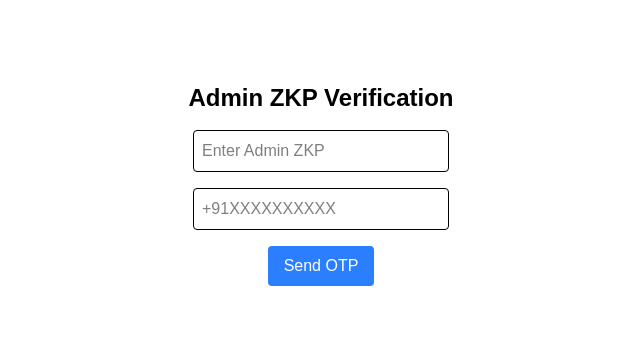
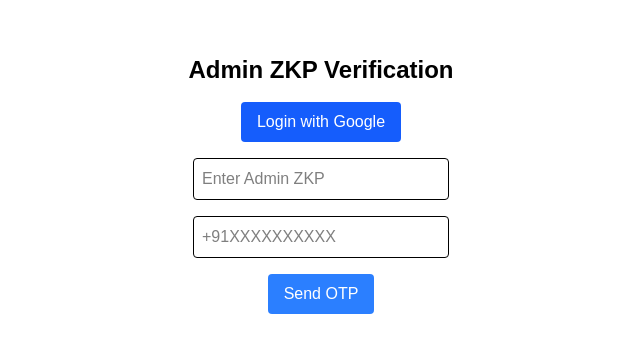
Before and after one commit to Gokul-sami/suivote, a Next.js app: page /admin in a window 1280 px wide. Shown: the part 218-570 px from the top of the page, without its empty margins (319-959 px from the left). Built offline with nearby package versions, Linux system fonts and the light colour scheme.

Commit message:
admin google login changes

```diff
--- a/src/app/admin/page.tsx
+++ b/src/app/admin/page.tsx
@@ -4,6 +4,9 @@ import { useState, useEffect } from 'react';
 import { useRouter } from 'next/navigation';
 import { RecaptchaVerifier, signInWithPhoneNumber, ConfirmationResult } from 'firebase/auth';
 import { auth } from '@/lib/firebase';
+import { Ed25519Keypair } from "@mysten/sui/keypairs/ed25519";
+import { SuiClient } from "@mysten/sui/client";
+import { generateNonce, generateRandomness } from "@mysten/sui/zklogin";
 
 declare global {
   interface Window {
@@ -15,10 +18,51 @@ export default function AdminVerify() {
   const [zkp, setZkp] = useState('');
   const [phone, setPhone] = useState('');
   const [otpSent, setOtpSent] = useState(false);
+  const [loginGoogle, setLoginGoogle] = useState(false);
   const [otp, setOtp] = useState('');
   const [confirmationResult, setConfirmationResult] = useState<ConfirmationResult | null>(null);
 
   const router = useRouter();
+
+  async function handleGoogleLogin() {
+      try {
+        // 1. Get current epoch info from Sui
+        const suiClient = new SuiClient({ url: "https://fullnode.devnet.sui.io" });
+        const { epoch } = await suiClient.getLatestSuiSystemState();
+        const maxEpoch = Number(epoch) + 2;
+
+        // 2. Generate ephemeral key and randomness
+        const ephemeralKeyPair = new Ed25519Keypair();
+        const privateKeyBase64 = ephemeralKeyPair.getSecretKey();
+
+        // const privateKeyBase64 = toB64(Uint8Array.from(ephemeralKeyPair.getSecretKey()));
+        console.log("Ephemeral Private Key (Base64):", privateKeyBase64);
+        const randomness = generateRandomness();
+
+        // if(!window.sessionStorage.getItem("randomness") || !window.sessionStorage.getItem("ephemeralPrivateKey") || !window.localStorage.getItem("epoch")) {
+        //         window.sessionStorage.setItem("randomness", randomness);
+        //         window.sessionStorage.setItem("ephemeralPrivateKey", privateKeyBase64);
+        //         window.localStorage.setItem("epoch", maxEpoch.toString());
+        // }
+
+        window.sessionStorage.setItem("randomness", randomness);
+        window.sessionStorage.setItem("ephemeralPrivateKey", privateKeyBase64);
+        window.localStorage.setItem("epoch", maxEpoch.toString());
+
+        // 3. Create nonce using the ephemeral public key
+        const nonce = generateNonce(ephemeralKeyPair.getPublicKey(), maxEpoch, randomness);
+
+        // 4. Redirect to Google OAuth with nonce as the "state"
+        const clientId = "858676690672-ovpth6ambmpu19kl1rhj00l56dgp8kut.apps.googleusercontent.com";
+        const redirectUri = window.location.origin + "/login-callback";
+        const googleAuthUrl = `https://accounts.google.com/o/oauth2/v2/auth?response_type=id_token&client_id=${clientId}&redirect_uri=${redirectUri}&scope=openid%20email&nonce=${nonce}&state=${nonce}`;
+
+        window.location.href = googleAuthUrl;
+        setLoginGoogle(true);
+      } catch (error) {
+        console.error("Google login error:", error);
+      }
+    }
 
   useEffect(() => {
     if (typeof window !== 'undefined' && !window.recaptchaVerifier) {
@@ -68,8 +112,12 @@ export default function AdminVerify() {
   return (
     <div className="flex flex-col items-center justify-center h-screen space-y-4 px-4">
       <h1 className="text-2xl font-bold">Admin ZKP Verification</h1>
+      <button
+        onClick={handleGoogleLogin}
+        className="bg-blue-600 text-white px-4 py-2 rounded hover:bg-blue-700"
+      >Login with Google</button>
 
-      {!otpSent && (
+      {!otpSent && !loginGoogle && (
         <>
           <input
             type="text"
@@ -112,6 +160,8 @@ export default function AdminVerify() {
         </>
       )}
 
+
+
       <div id="recaptcha-container"></div>
     </div>
   );
```
